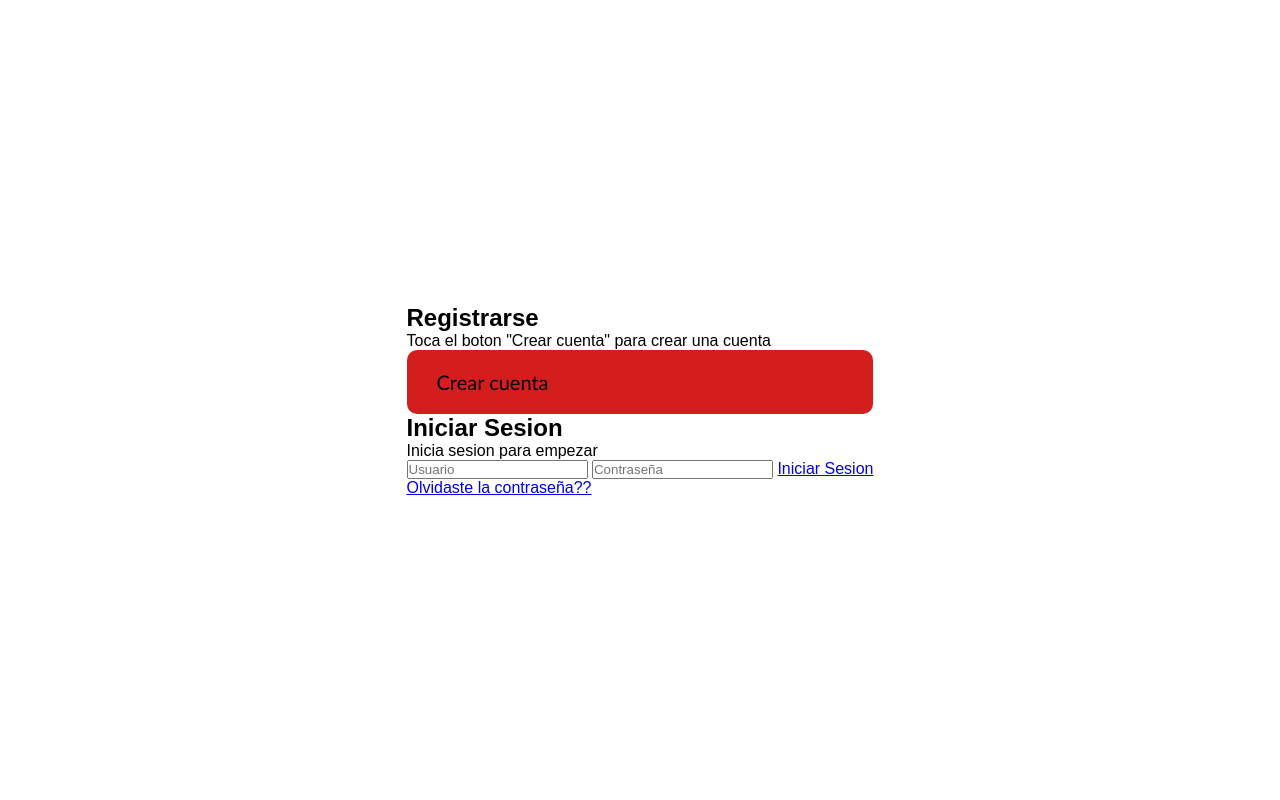
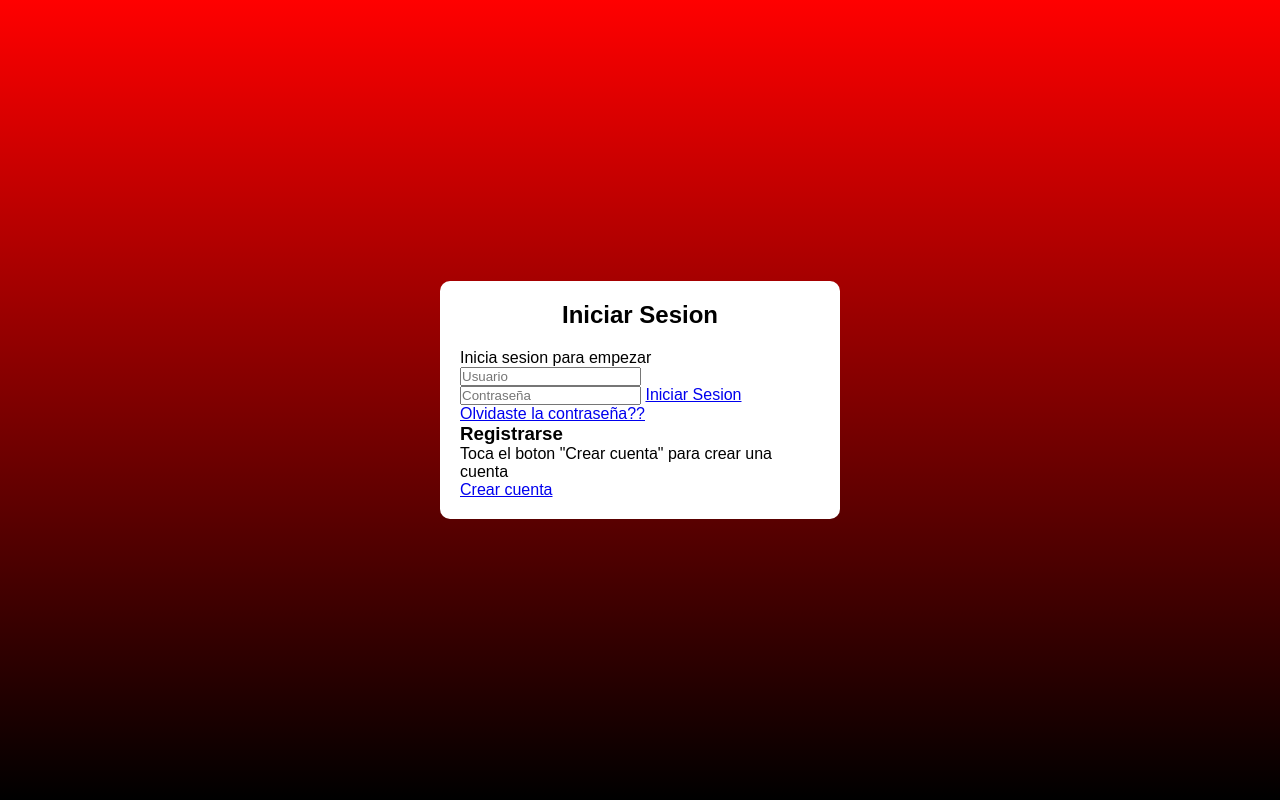
Before and after one commit to 48592475/Tagy-games, a plain HTML site: page Front--End-Elian/Pagina2.html in a window 1280 px wide. Drawn offline with Linux system fonts and the light colour scheme.

Commit message:
Inicio de cambios de diseño pantalla inicio de sesion

```diff
--- a/Front--End-Elian/Pagina2.html
+++ b/Front--End-Elian/Pagina2.html
@@ -7,14 +7,7 @@
     <link rel="stylesheet" href="style.css">
 </head>
 <body>
-    <div class="container-form">
-        <div class="form-information">
-            <div class="info-childs">
-                <h2>Registrarse</h2>
-                <p>Toca el boton "Crear cuenta" para crear una cuenta</p>
-                <a class = "button" href="Pagina3.html">Crear cuenta</a>
-            </div>
-        </div>
+<div class="formulario">
         <div class="form-information">
             <div class="information-childs">
                 <h2>Iniciar Sesion</h2>
@@ -34,8 +27,17 @@
             </div>
             <a class = "butom" href="Pagina5.html">Olvidaste la contraseña??</a>
         </div>
+        <div class="container-form">
+            <div class="form-information">
+                 <div class="info-childs">
+                     <h3>Registrarse</h3>
+                    <p>Toca el boton "Crear cuenta" para crear una cuenta</p>
+                    <a class = "button" href="Pagina3.html">Crear cuenta</a>
+                </div>
+            </div>
+
+        </div>
     </div>
-
 
 
     <!--     <a  class="button"href="file:///C:/Users/48366467/Downloads/Proyecto%20Tagy-1/index.html">Enlaces</a>
--- a/Front--End-Elian/style.css
+++ b/Front--End-Elian/style.css
@@ -7,21 +7,26 @@ box-sizing: border-box;
 font-family: "Monsterrat", sans-serif;
 }
 body {
-    display: flex;
-    align-items: center;
-    justify-content: center;
-    height: 100vh;
-    background-size: cove;
-    background-repeat: no-repeat;
+margin: 0;
+padding: 0;
+font-family: montserrat;
+background: linear-gradient(red, black);
+height: 100vh;
 }
 
-.button {
-        display: block;
-    font-family: 'Trebuchet MS', 'Lucida Sans Unicode', 'Lucida Grande', 'Lucida Sans', Arial, sans-serif;
-    background-color: rgb(212, 30, 30);
-    color: rgb(0, 0, 0);
+.formulario {
+    position: absolute;
+    top: 50%;
+    left: 50%;
+    transform: translate(-50%, -50%);
+    width: 400px;
     border-radius: 10px;
-    padding: 20px 30px;
-    text-decoration: none;
-    font-size: 20px;
+    background-color: white;
+    padding: 20px;
 }
+
+.formulario h2 {
+    text-align: center;
+    padding: 0 0 20px 0;
+
+}
```
